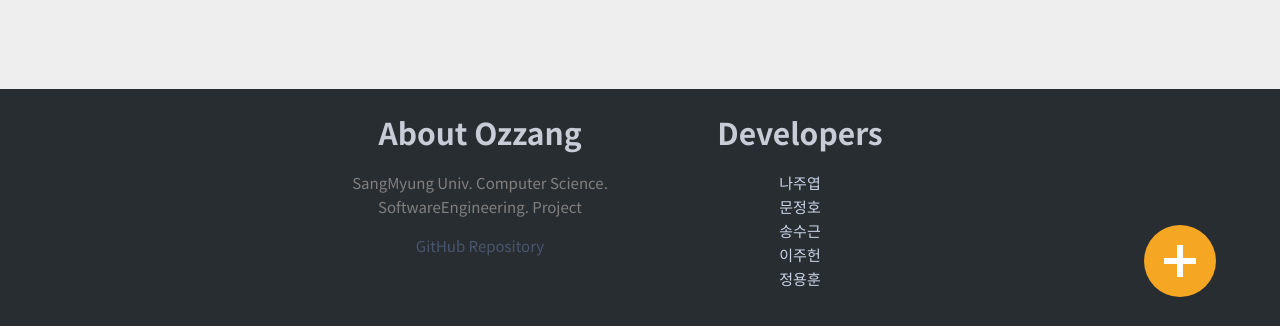
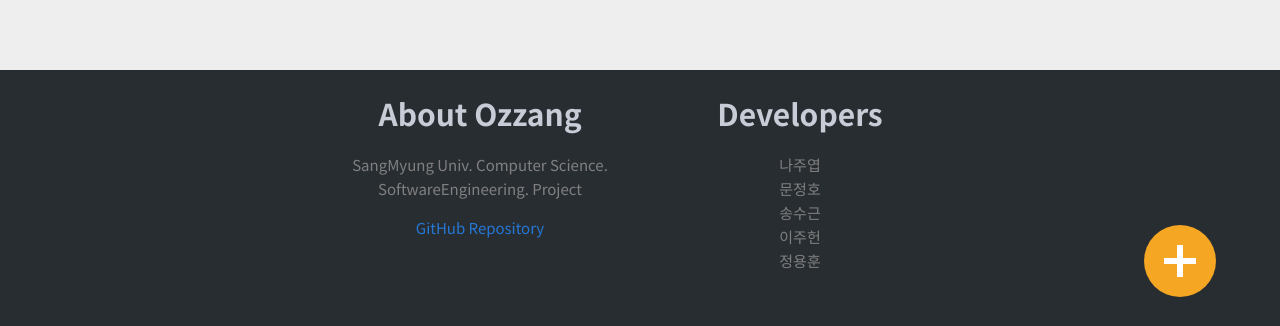
Before and after one commit to songsurl00/SoftwareEngineering2022, a React (Create React App) app in the folder ozzang/client/: page / in a window 1280 px wide. Shown: the part 471-797 px from the top of the page. Built offline with nearby package versions, Linux system fonts and the light colour scheme; no server answers.

Commit message:
Update style delete button.

```diff
--- a/ozzang/client/src/components/views/Footer/Footer.js
+++ b/ozzang/client/src/components/views/Footer/Footer.js
@@ -18,9 +18,9 @@
     margin-bottom: 0;
 
     a {
-      color: #607191;
+      color: #248afd;
       text-decoration: none;
-      opacity: 0.6;
+      opacity: 0.8;
     }
   }
   .item {
@@ -31,7 +31,7 @@
 const Title = styled.div`
   color: #c7ccd6;
   margin-top: 0;
-  margin-bottom: 10px;
+  margin-bottom: 16px;
   font-weight: bold;
   font-size: 30px;
 `;
@@ -47,15 +47,12 @@
   text-align: center;
 
   li {
-    color: #ccd5e6;
+    color: #808080;
     font-size: 15px;
-    &:first-child {
-      margin-top: 15px;
-    }
   }
 
   p {
-    color: gray;
+    color: #808080;
   }
 `;
 
@@ -64,7 +61,7 @@
     <Footer>
       <FooterContainer>
         <Row>
-          <Col class="item">
+          <Col className="item">
             <Title>About Ozzang</Title>
             <ul>
               <li>
@@ -81,7 +78,7 @@
             </ul>
           </Col>
 
-          <Col class="item">
+          <Col className="item">
             <Title>Developers</Title>
             <ul>
               <li>나주엽</li>
--- a/ozzang/client/src/components/views/MainPage/ClothesDetailPage.js
+++ b/ozzang/client/src/components/views/MainPage/ClothesDetailPage.js
@@ -174,6 +174,10 @@
   );
   const onDeleteButtonClick = useCallback(
     (event) => {
+      const clickDelete = window.confirm('정말로 삭제하시겠습니까?');
+      if (!clickDelete) {
+        return;
+      }
       deleteClothes(cloth);
       navigate("/main");
     },
--- a/ozzang/client/src/components/views/MainPage/MainPage.js
+++ b/ozzang/client/src/components/views/MainPage/MainPage.js
@@ -49,6 +49,7 @@
 
 const ClothesListWrapper = styled.div`
   width: 960px;
+  padding: 0px 0px 64px 0px;
 `;
 
 const NewClothesButton = styled.button`
--- a/ozzang/client/src/components/views/MainPage/StylePage.js
+++ b/ozzang/client/src/components/views/MainPage/StylePage.js
@@ -5,7 +5,7 @@
 import MainPageHeader from "./MainPageHeader";
 import MainPageFooter from "../Footer/Footer";
 
-import { getStyle } from "../../../_actions/user_action";
+import { getStyle, deleteStyle } from "../../../_actions/user_action";
 
 import ClothesSimpleGridWrapper from "../MainPage/ClothesSimpleGridWrapper";
 
@@ -87,6 +87,7 @@
   display: flex;
   flex-direction: column;
   width: 960px;
+  padding: 0px 0px 64px 0px;
 `;
 
 const StyleRowWrapperTitle = styled.div`
@@ -187,11 +188,28 @@
 `;
 
 const StyleRow = (props) => {
-  const { style } = props;
+  const {style, getRemoveStyle} = props;
+
+  const onDeleteButtonClick = () => {
+    const clickDelete = window.confirm("스타일을 삭제하시겠습니까?");
+    if (!clickDelete) {
+      return;
+    }
+
+    const deleteStyleAsync = async () => {
+      const response = await deleteStyle({_id : style._id});
+      if (!response.payload.success) {
+        return alert('스타일을 삭제하는 중 에러가 발생하였습니다.');
+      }
+      alert('성공적으로 스타일을 삭제했습니다.');
+      getRemoveStyle(style._id);
+    };
+    deleteStyleAsync();
+  };
 
   return (
     <StyleRowDiv>
-      <StyleDeleteButton>삭제하기</StyleDeleteButton>
+      <StyleDeleteButton onClick={onDeleteButtonClick}>삭제하기</StyleDeleteButton>
       <StyleImageWrapper>
         <StyleImage src={style.imgUrl} />
       </StyleImageWrapper>
@@ -240,18 +258,32 @@
 
   useEffect(() => {
     const getStyleFromServer = async () => {
-      const response = await getStyle();
-      console.log(response);
-      setStyles(response.payload.style);
+      const filter = {};
+      if (seasonFilter !== "all") {
+        filter.season = seasonFilter
+      }
+      const response = await getStyle(filter);
+      console.log(response)
+      setStyles(response.payload.style)
     };
     getStyleFromServer();
-  }, []);
+  }, [seasonFilter, setSeasonFilter]);
 
   const updateSeasonFilter = useCallback((event) => {
     const newSeasonFilter = event.target.value;
-    console.log(newSeasonFilter);
-    setSeasonFilter(event.target.value);
+    console.log(newSeasonFilter)
+    setSeasonFilter(event.target.value)
   });
+
+  const getRemoveStyle = (styleId) => {
+    const matchedStyleIndex = _.findIndex(styles, (style) => style._id === styleId);
+    if (styleId < 0) {
+      return;
+    }
+    _.pullAt(styles, matchedStyleIndex);
+    const newStyles = _.cloneDeep(styles);
+    setStyles(newStyles);
+  };
 
   return (
     <Wrapper>
@@ -284,12 +316,12 @@
           </NewStyleButton>
         </FilterWrapper>
         <StyleRowWrapper>
-          <StyleRowWrapperTitle>
-            스타일 리스트 ({styles.length}개 검색됨)
-          </StyleRowWrapperTitle>
-          {_.map(styles, (style) => {
-            return <StyleRow style={style} />;
-          })}
+          <StyleRowWrapperTitle>스타일 리스트 ({styles.length}개 검색됨)</StyleRowWrapperTitle>
+          {
+            _.map(styles, (style) => {
+              return <StyleRow key={style._id} style={style} getRemoveStyle={getRemoveStyle}/>
+            })
+          }
         </StyleRowWrapper>
         <MainPageFooter />
       </BodyWrapper>
--- a/ozzang/client/src/components/views/ProfilePage/ProfilePage.js
+++ b/ozzang/client/src/components/views/ProfilePage/ProfilePage.js
@@ -17,6 +17,8 @@
 const BodyWrapper = styled.div`
   position: relative;
   display: flex;
+  width: 100%;
+  height : 100%;
   flex-direction: column;
   justify-content: center;
   align-items: center;
@@ -160,6 +162,7 @@
         <WithdrawButton onClick={onWithdrawalButtonClick}>
           탈퇴하기
         </WithdrawButton>
+        <MainPageFooter/>
       </BodyWrapper>
     </Wrapper>
   );
```
